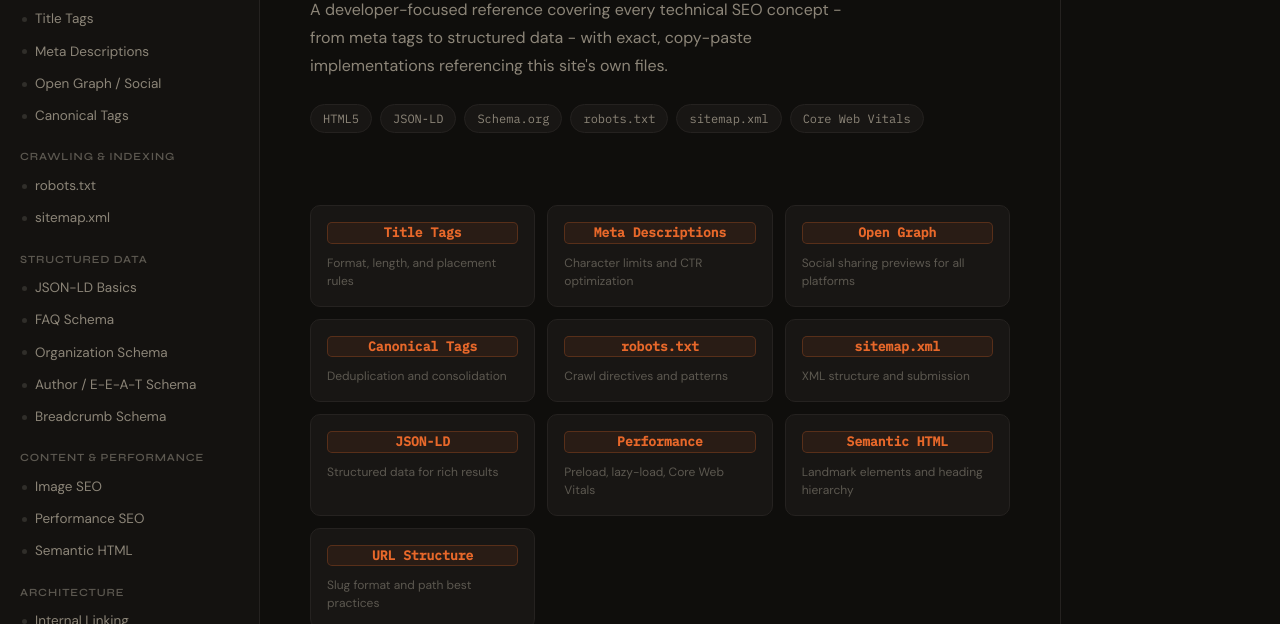
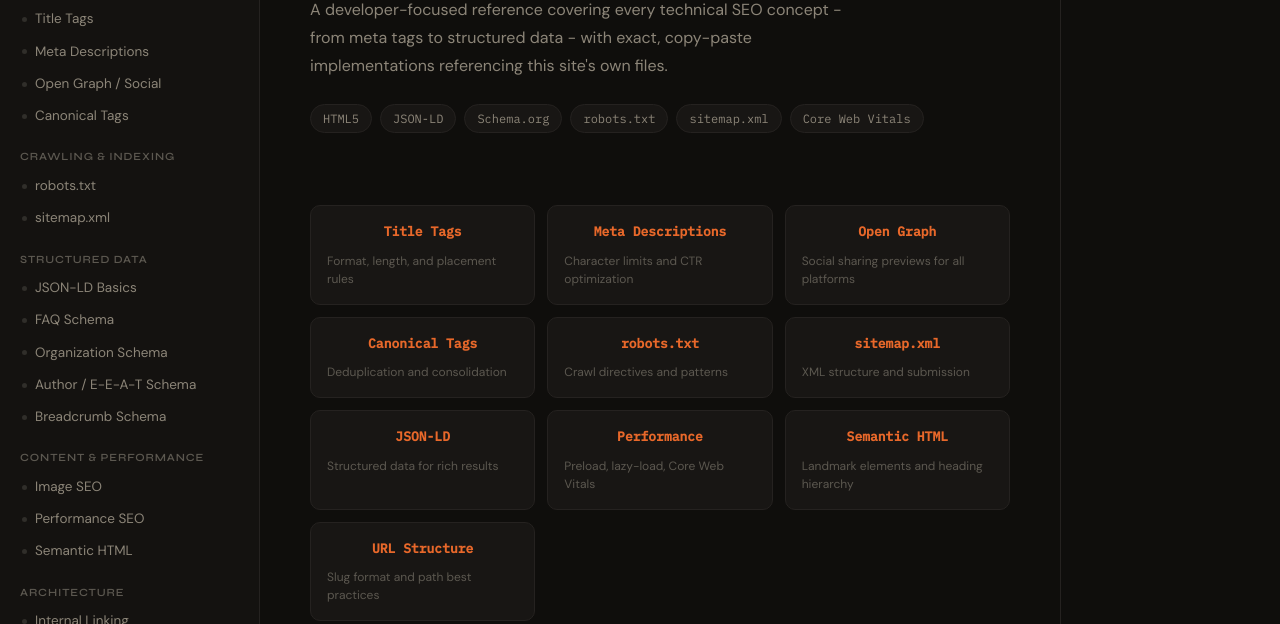
Before and after one commit to kb-rc/SEO-For-Developers, a plain HTML site: page index.html in a window 1280 px wide. Shown: the part 176-800 px from the top of the page. Drawn offline with Linux system fonts and the light colour scheme.

Commit message:
topic-card bg+border removed

```diff
--- a/assets/css/style.css
+++ b/assets/css/style.css
@@ -915,9 +915,6 @@ tr:last-child td {
 }
 
 .topic-card-icon {
-  background: var(--accent-soft);
-  border: 1px solid var(--accent-border);
-  border-radius: 5px;
   display: flex;
   align-items: center;
   justify-content: center;
```
